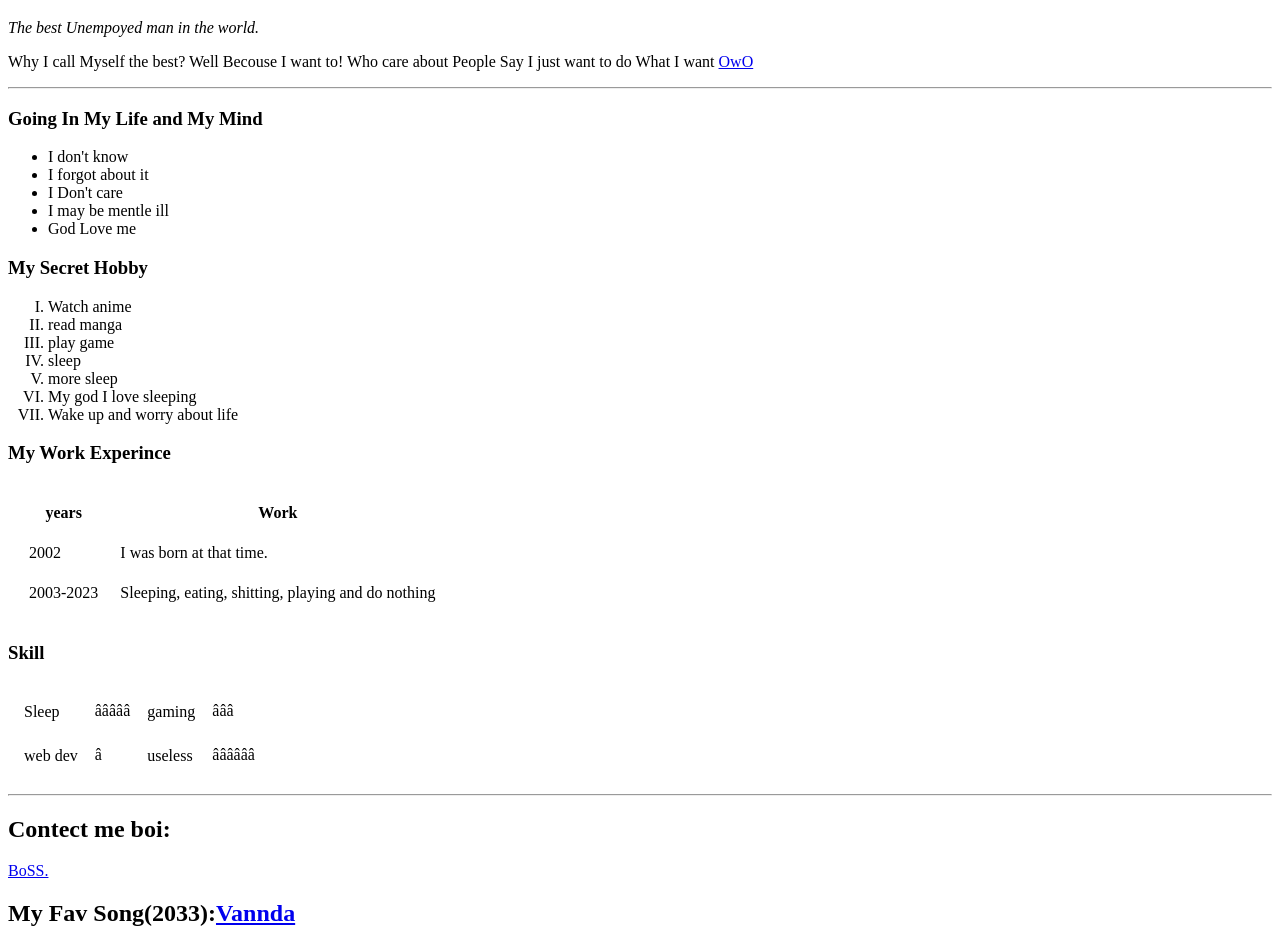
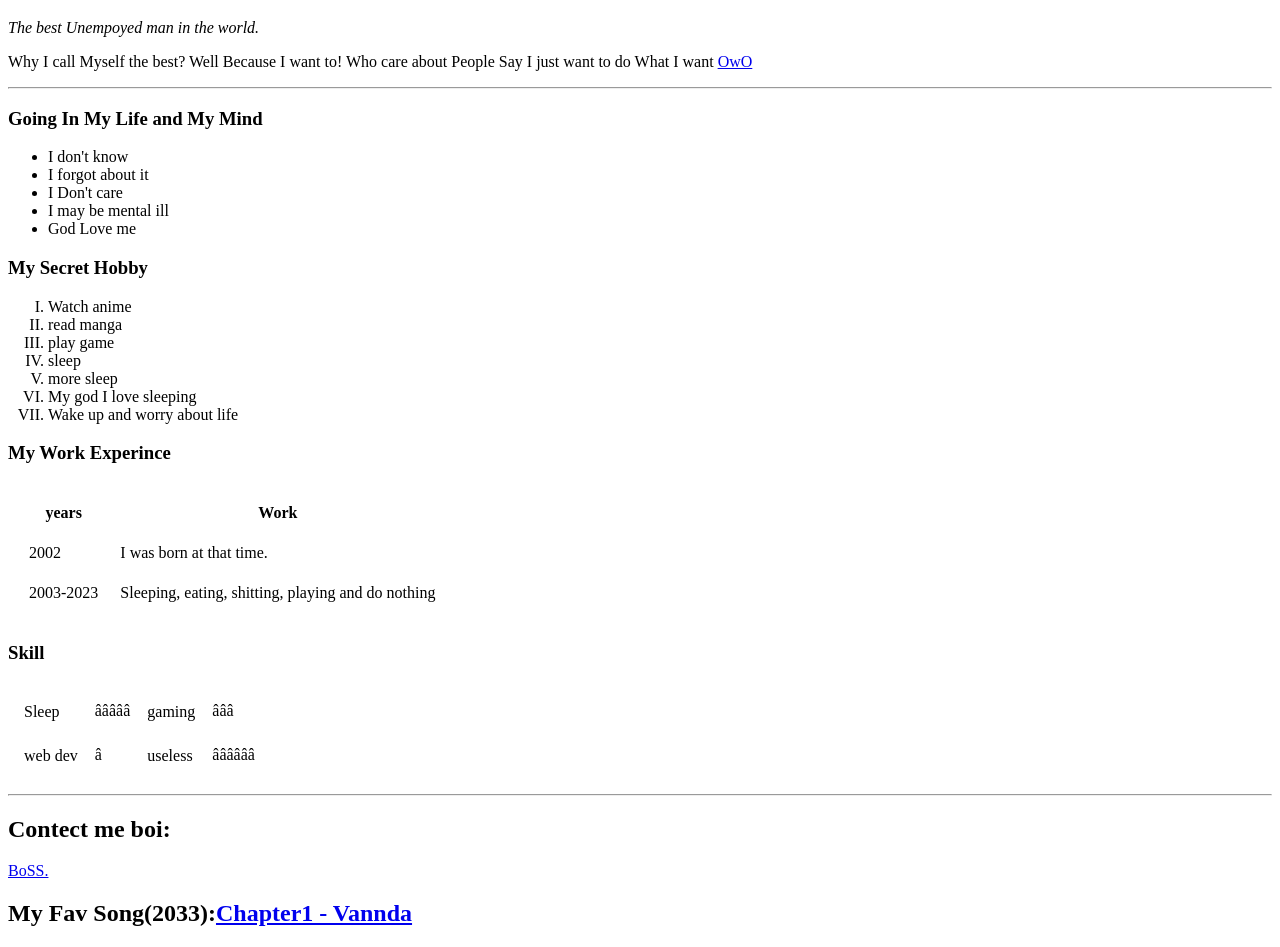
Before and after one commit to MengLemom/My-WebSite, a plain HTML site: page index.html in a window 1280 px wide. Shown: the part 373-1320 px from the top of the page. Drawn offline with Linux system fonts and the light colour scheme.

Commit message:
Fix grammar and My Fav song

```diff
--- a/index.html
+++ b/index.html
@@ -8,14 +8,14 @@
         <img src="https://scontent.fpnh19-1.fna.fbcdn.net/v/t1.6435-9/68745343_2339380696138786_8564920079697838080_n.jpg?_nc_cat=103&ccb=1-7&_nc_sid=8bfeb9&_nc_eui2=AeHC3RlIUq2EpU9KNLItWlx_FcONg1nCJs4Vw42DWcImzsqPNWQed8VztstJhbS9vUojb_3XQJXX5iQuYJkuL4Ts&_nc_ohc=F4MKmRTP8xQAX-x7jdE&_nc_ht=scontent.fpnh19-1.fna&oh=00_AfDojQCSPRNt95YWpMsgiAU0V-gh8f6oZblll0qUC06egw&oe=63FF06BA" alt="Phan Pengmeng Profile">
         <h1>Phan Pengmeng</h1>
         <p><em>The best Unempoyed man in the world.</em></p>
-        <p>Why I call Myself the best? Well Becouse I want to! Who care about People Say I just want to do What I want <a href=https://thumbs.gfycat.com/AccomplishedGreatFinnishspitz-size_restricted.gif>OwO</a></p>
+        <p>Why I call Myself the best? Well Because I want to! Who care about People Say I just want to do What I want <a href=https://thumbs.gfycat.com/AccomplishedGreatFinnishspitz-size_restricted.gif>OwO</a></p>
         <hr>
         <h3><strong>Going In My Life and My Mind</strong></h3>
             <ul>
                 <li>I don't know</li>
                 <li>I forgot about it</li>
                 <li>I Don't care </li>
-                <li>I may be mentle ill</li>
+                <li>I may be mental ill</li>
                 <li> God Love me </li>
             </ul>
         <h3><strong>My Secret Hobby</strong></h3>
@@ -65,6 +65,6 @@
         </table>
         <hr>
         <h2>Contect me boi:</h2><a href="MyContect.html">BoSS.</a>
-        <h2>My Fav Song(2033):<a href=https://www.youtube.com/watch?v=122fqNkfCBE>Vannda</a></h2>
+        <h2>My Fav Song(2033):<a href=https://www.youtube.com/watch?v=122fqNkfCBE>Chapter1 - Vannda</a></h2>
     </body>
 </html>
```
